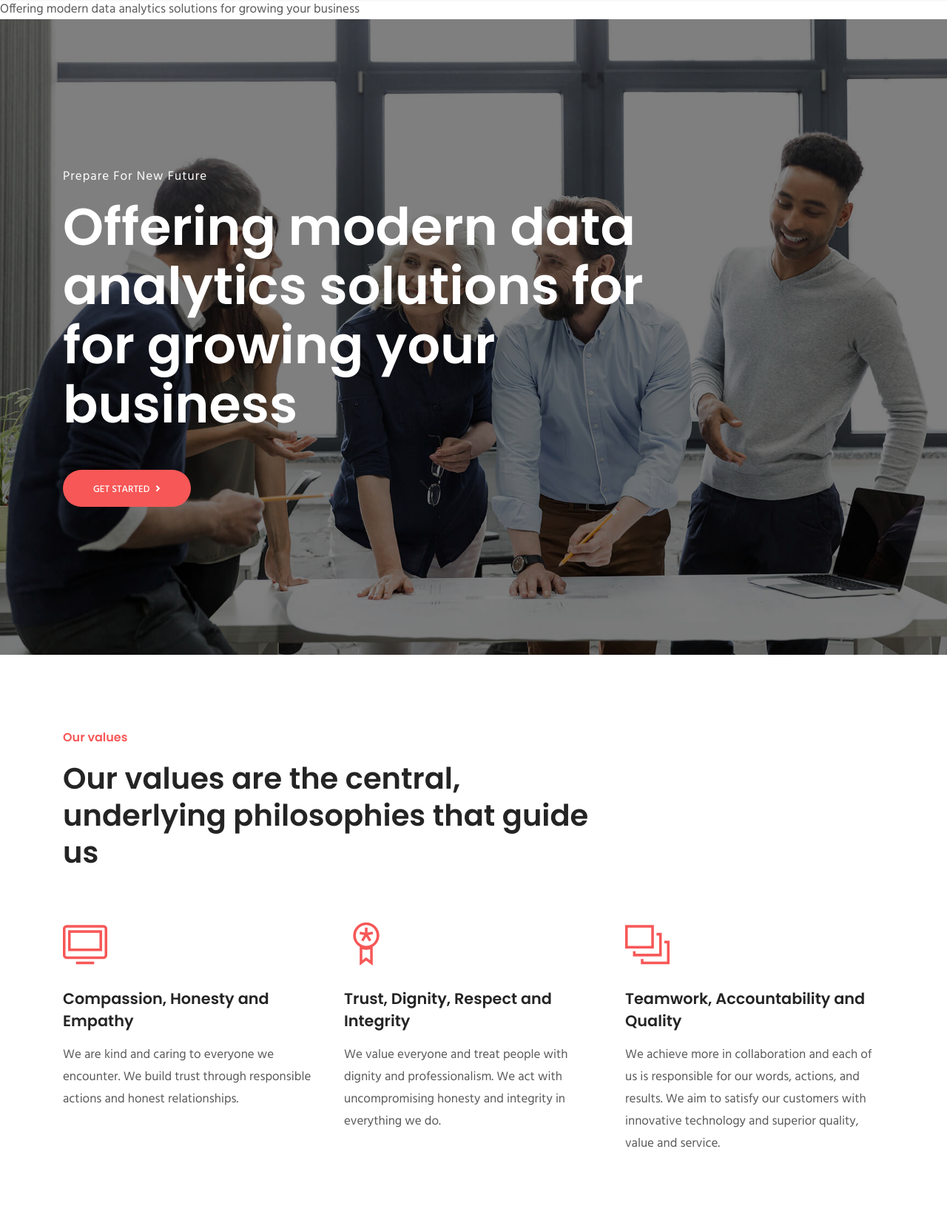
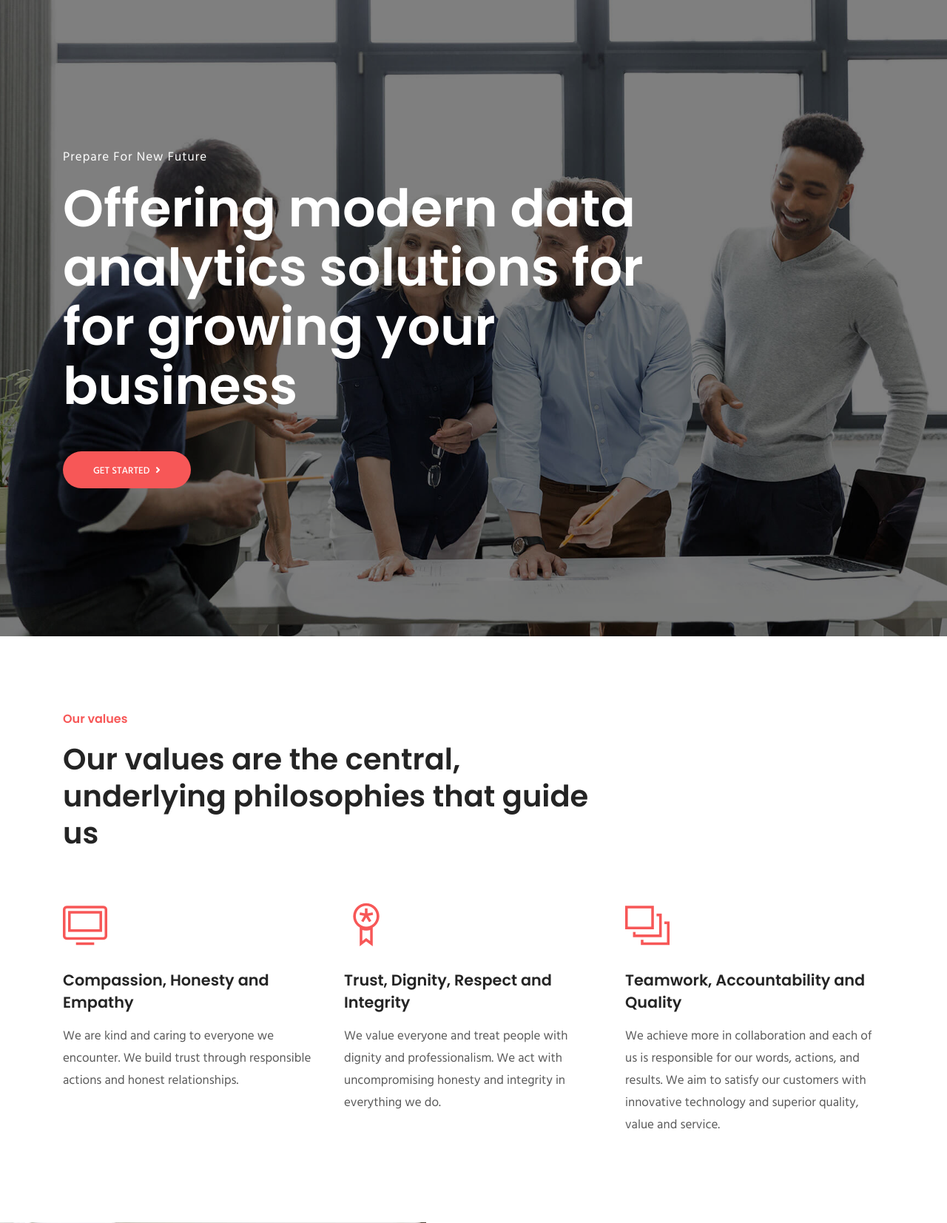
Before and after one commit to Ericfdes/AiPrizm-Website, a Django app: page / in a window 1280 px wide. Shown: the part 141-1794 px from the top of the page at 74% size. Run offline with Django 4.2, Linux system fonts and the light colour scheme; data comes from the database, SQL or seed files in the repository; some libraries are stand-ins or nearby versions.

```diff
--- a/website/templates/website/index.html
+++ b/website/templates/website/index.html
@@ -9,7 +9,7 @@
 {% block content %}
 
 
-Offering modern data analytics solutions for growing your business
+
 
 
 <body>
```
